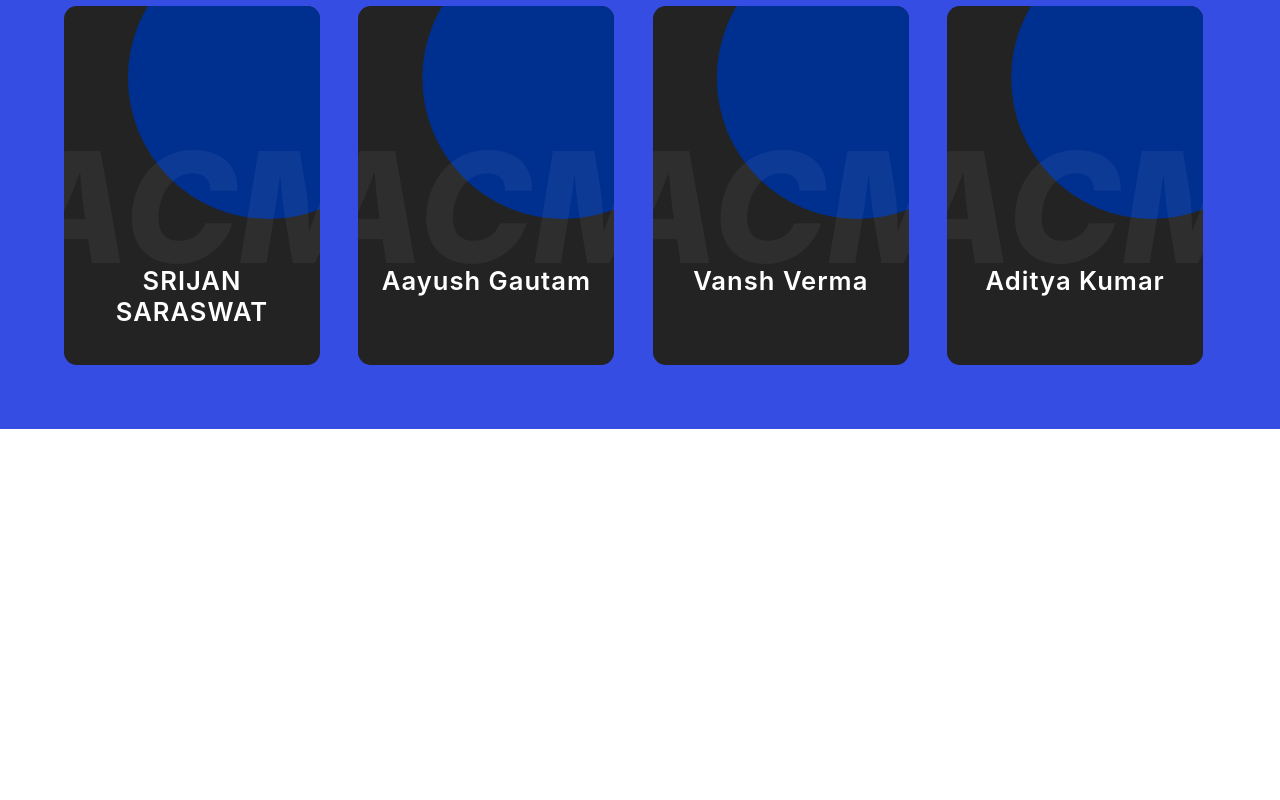
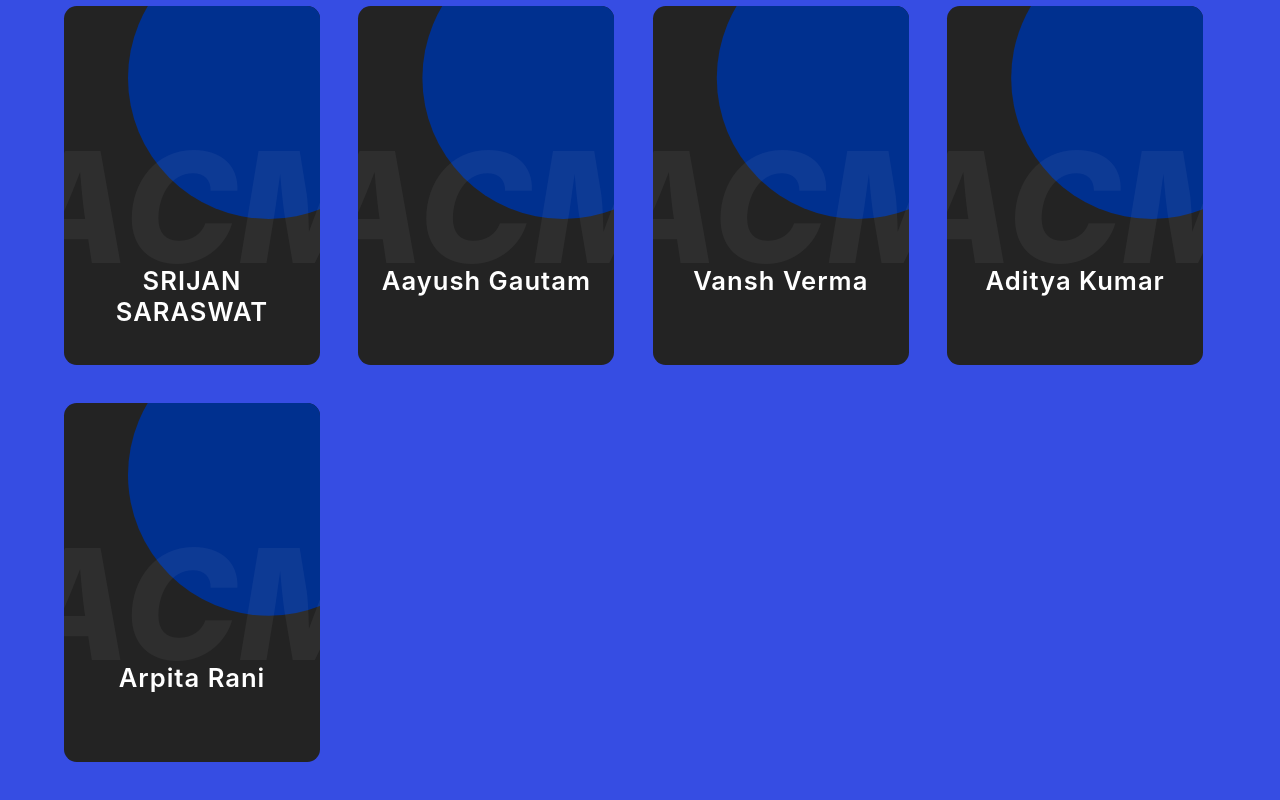
Before and after one commit to ACM-JUIT/ACM-Members, a React (Create React App) app: page / in a window 1280 px wide. Shown: the part 1548-2348 px from the top of the page. Before the commit the page ends 1977 px from the top, so only its background shows below. Built offline with nearby package versions, Linux system fonts and the light colour scheme.

Commit message:
breast cancer

```diff
--- a/src/data.js
+++ b/src/data.js
@@ -111,4 +111,11 @@ export const membersData = [
     github: "https://github.com/Adityak215",
     linkedin: "https://www.linkedin.com/in/aditya-kumar-b3185024a/",
   },
+  {
+    name: "Arpita Rani",
+    quote: "Member of ACM-JUIT",
+    insta: "https://www.instagram.com/arpita_1501/",
+    github: "https://github.com/arpita1501",
+    linkedin: "https://www.linkedin.com/in/arpita-bansal-35b167252/",
+  },
 ];
```
